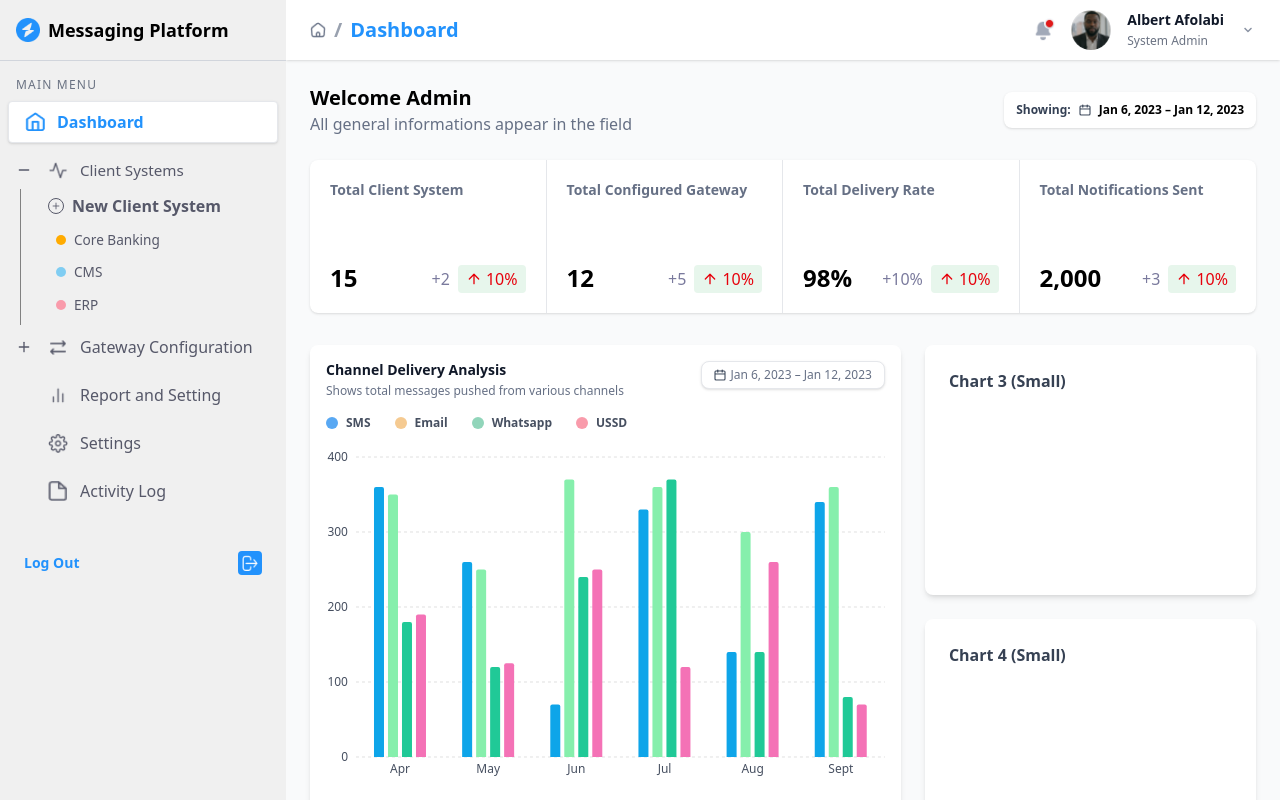
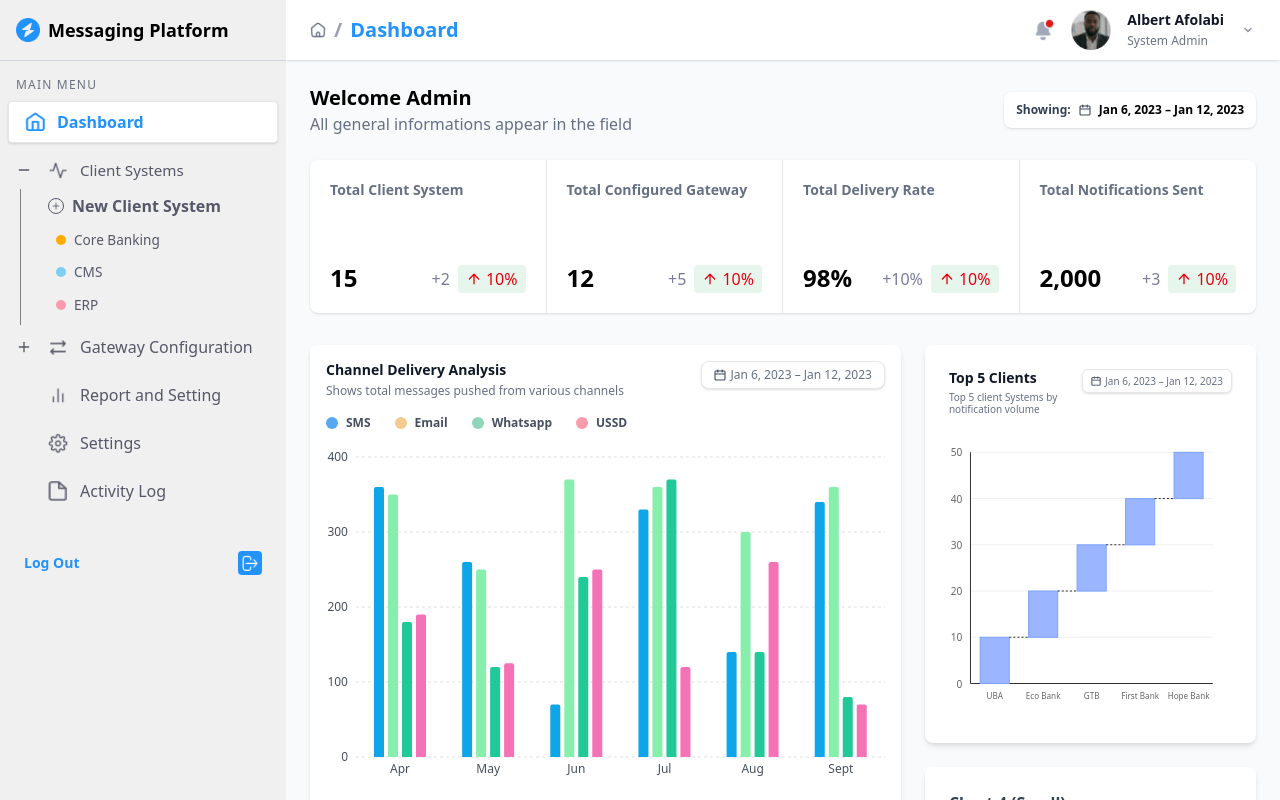
Before and after one commit to GG123lek/messaging, a React (Vite) app: page / in a window 1280 px wide. Shown: the top 800 px of the page. Built offline with nearby package versions, Linux system fonts and the light colour scheme.

Commit message:
third chat

```diff
--- /dev/null
+++ b/src/Component/MyChart/WaterFallChart.jsx
@@ -0,0 +1,146 @@
+import React from 'react';
+
+const WaterfallChart = () => {
+  const data = [
+    { name: 'UBA', value: 10, cumulative: 10 },
+    { name: 'Eco Bank', value: 10, cumulative: 20 },
+    { name: 'GTB', value: 10, cumulative: 30 },
+    { name: 'First Bank', value: 10, cumulative: 40 },
+    { name: 'Hope Bank', value: 10, cumulative: 50 }
+  ];
+
+  // Responsive dimensions
+  const chartWidth = 278;  // ← Increased from 607 to better fit the container
+  const chartHeight = 282; // ← Your specified height
+  const margin = { top: 20, right: 15, bottom: 35, left: 25 };
+  const innerWidth = chartWidth - margin.left - margin.right;
+  const innerHeight = chartHeight - margin.top - margin.bottom;
+
+  const maxValue = 50;
+  const barWidth = innerWidth / data.length * 0.6;
+  const barSpacing = innerWidth / data.length;
+
+  // Y-axis scale
+  const yScale = (value) => innerHeight - (value / maxValue) * innerHeight;
+
+  // Generate Y-axis ticks
+  const yTicks = [0, 10, 20, 30, 40, 50];
+
+  return (
+    <div className="w-full h-full">
+      <svg
+        width="100%"
+        height={chartHeight}
+        viewBox={`0 0 ${chartWidth} ${chartHeight}`}
+        className="max-w-full h-auto"
+        preserveAspectRatio="xMidYMid meet"
+      >
+        {/* Chart background */}
+        <rect
+          x={margin.left}
+          y={margin.top}
+          width={innerWidth}
+          height={innerHeight}
+          fill="white"
+          stroke="none"
+        />
+
+        {/* Y-axis grid lines */}
+        {yTicks.map((tick) => (
+          <line
+            key={tick}
+            x1={margin.left}
+            y1={margin.top + yScale(tick)}
+            x2={margin.left + innerWidth}
+            y2={margin.top + yScale(tick)}
+            stroke="#f0f0f0"
+            strokeWidth={1}
+          />
+        ))}
+
+        {/* Y-axis */}
+        <line
+          x1={margin.left}
+          y1={margin.top}
+          x2={margin.left}
+          y2={margin.top + innerHeight}
+          stroke="#333"
+          strokeWidth={1}
+        />
+
+        {/* X-axis */}
+        <line
+          x1={margin.left}
+          y1={margin.top + innerHeight}
+          x2={margin.left + innerWidth}
+          y2={margin.top + innerHeight}
+          stroke="#333"
+          strokeWidth={1}
+        />
+
+        {/* Y-axis labels */}
+        {yTicks.map((tick) => (
+          <text
+            key={tick}
+            x={margin.left - 8}
+            y={margin.top + yScale(tick) + 4}
+            textAnchor="end"
+            fontSize="10"
+            fill="#666"
+          >
+            {tick}
+          </text>
+        ))}
+
+        {/* Bars and connecting lines */}
+        {data.map((item, index) => {
+          const x = margin.left + index * barSpacing + (barSpacing - barWidth) / 2;
+          const barHeight = (item.value / maxValue) * innerHeight;
+          const barY = margin.top + yScale(item.cumulative);
+          const prevCumulative = index > 0 ? data[index - 1].cumulative : 0;
+
+          return (
+            <g key={item.name}>
+              {/* Connecting line from previous bar */}
+              {index > 0 && (
+                <line
+                  x1={margin.left + (index - 1) * barSpacing + (barSpacing - barWidth) / 2 + barWidth}
+                  y1={margin.top + yScale(prevCumulative)}
+                  x2={x}
+                  y2={margin.top + yScale(prevCumulative)}
+                  stroke="#333"
+                  strokeWidth={1}
+                  strokeDasharray="2,2"
+                />
+              )}
+
+              {/* Bar */}
+              <rect
+                x={x}
+                y={barY}
+                width={barWidth}
+                height={barHeight}
+                fill="#9bb5ff"
+                stroke="#7ba3ff"
+                strokeWidth={1}
+              />
+
+              {/* X-axis label */}
+              <text
+                x={x + barWidth / 2}
+                y={margin.top + innerHeight + 15}
+                textAnchor="middle"
+                fontSize="8"
+                fill="#666"
+              >
+                {item.name}
+              </text>
+            </g>
+          );
+        })}
+      </svg>
+    </div>
+  );
+};
+
+export default WaterfallChart;
--- a/src/Component/Pages/DashboardPage.jsx
+++ b/src/Component/Pages/DashboardPage.jsx
@@ -12,6 +12,7 @@ import { format } from "date-fns";
 import { DateRange } from "react-date-range";
 import MonthlyMessageChart from "../MyChart/MonthlyMessageChart";
 import RecentNotificationsContainer from "../NotificationContainer/RecentNotificationContainer";
+import WaterfallChart from "../MyChart/WaterFallChart";
 
 export default function DashboardPage() {
   const [showCalendar, setShowCalendar] = useState(false);
@@ -232,14 +233,50 @@ export default function DashboardPage() {
           {/* Right side smaller charts */}
           <div className="flex flex-col gap-6 w-full lg:w-[35%]">
           <div className="bg-white rounded-lg shadow-md p-6 min-h-[250px]">
-              <h3 className="font-semibold mb-2 text-gray-700">Chart 3 (Small)</h3>
-              {/* Apex Chart placeholder */}
+    {/* Fixed header with smaller text and better spacing */}
+    <div className="flex justify-between items-start mb-4">
+      <div className="space-y-1 flex-1 pr-4">
+        <h4 className="font-bold text-[#101828] text-sm leading-tight">
+          Top 5 Clients
+        </h4>
+        <p className="text-[10px] text-[#667085] leading-tight">
+          Top 5 client Systems by notification volume
+        </p>
+      </div>
+
+      {/* Smaller date container */}
+      <div
+        className="bg-white shadow rounded-lg border border-gray-200 flex items-center px-2"
+        style={{
+          height: "24px",
+          minWidth: "120px",
+          borderRadius: "6px",
+        }}
+      >
+        <button
+          onClick={() => setShowCalendar(!showCalendar)}
+          className="flex items-center gap-1 text-[#667085] text-[10px] whitespace-nowrap justify-center"
+        >
+          <img src={calest} alt="Calendar" className="w-2.5 h-2.5" />
+          <span>
+            {format(range[0].startDate, "MMM d, yyyy")} –{" "}
+            {format(range[0].endDate, "MMM d, yyyy")}
+          </span>
+        </button>
+      </div>
+    </div>
+
+    {/* Chart with better alignment */}
+    <div className="w-full -ml-1">
+      <WaterfallChart/>
+    </div>
   </div>
             <div className="bg-white rounded-lg shadow-md p-6 min-h-[250px]">
               <h3 className="font-semibold mb-2 text-gray-700">Chart 4 (Small)</h3>
               {/* Apex Chart placeholder */}
             </div>
           </div>
+
         </div>
       </div>
     </div>
```
Lines whose indentation alone changed are shown as unchanged.
